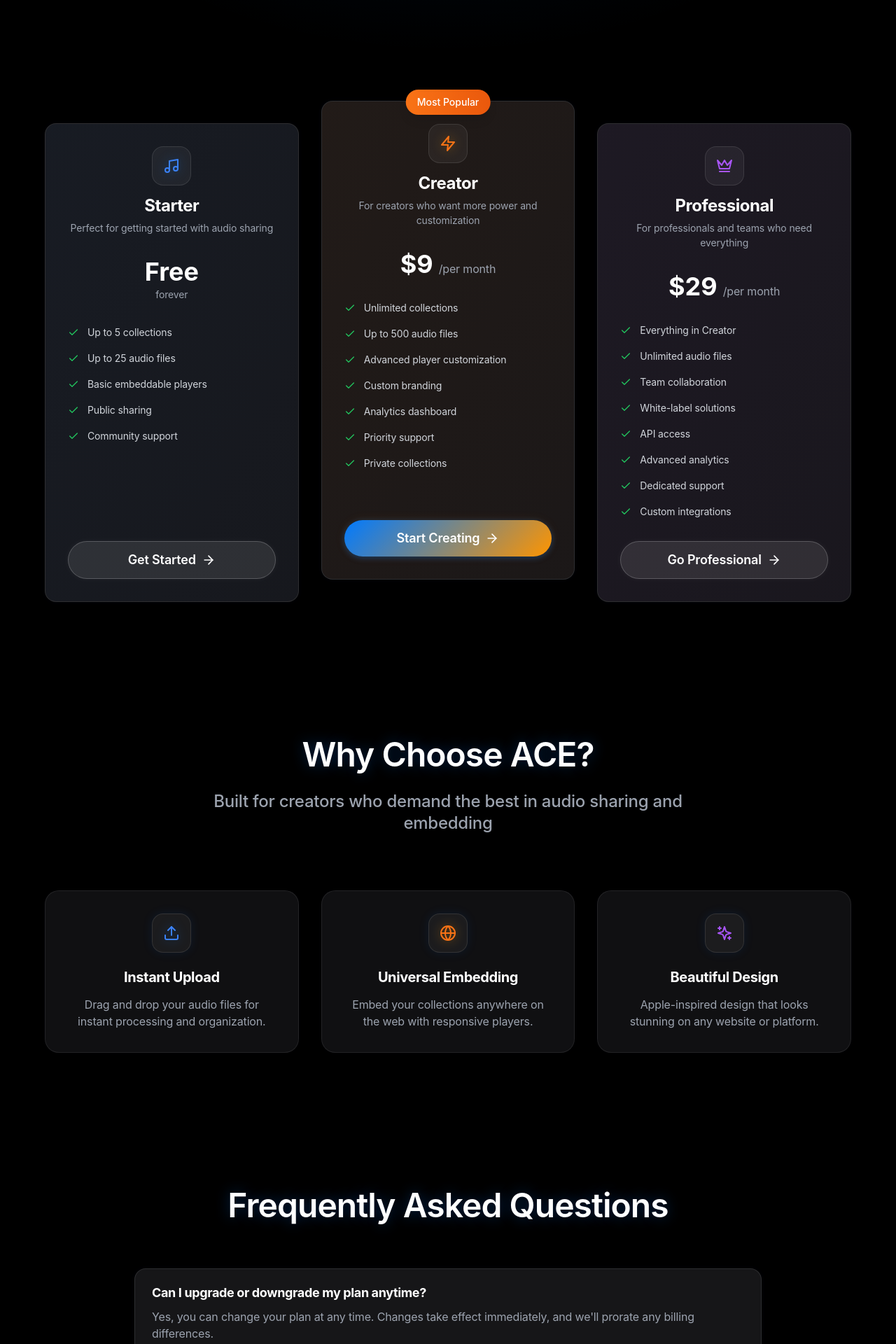
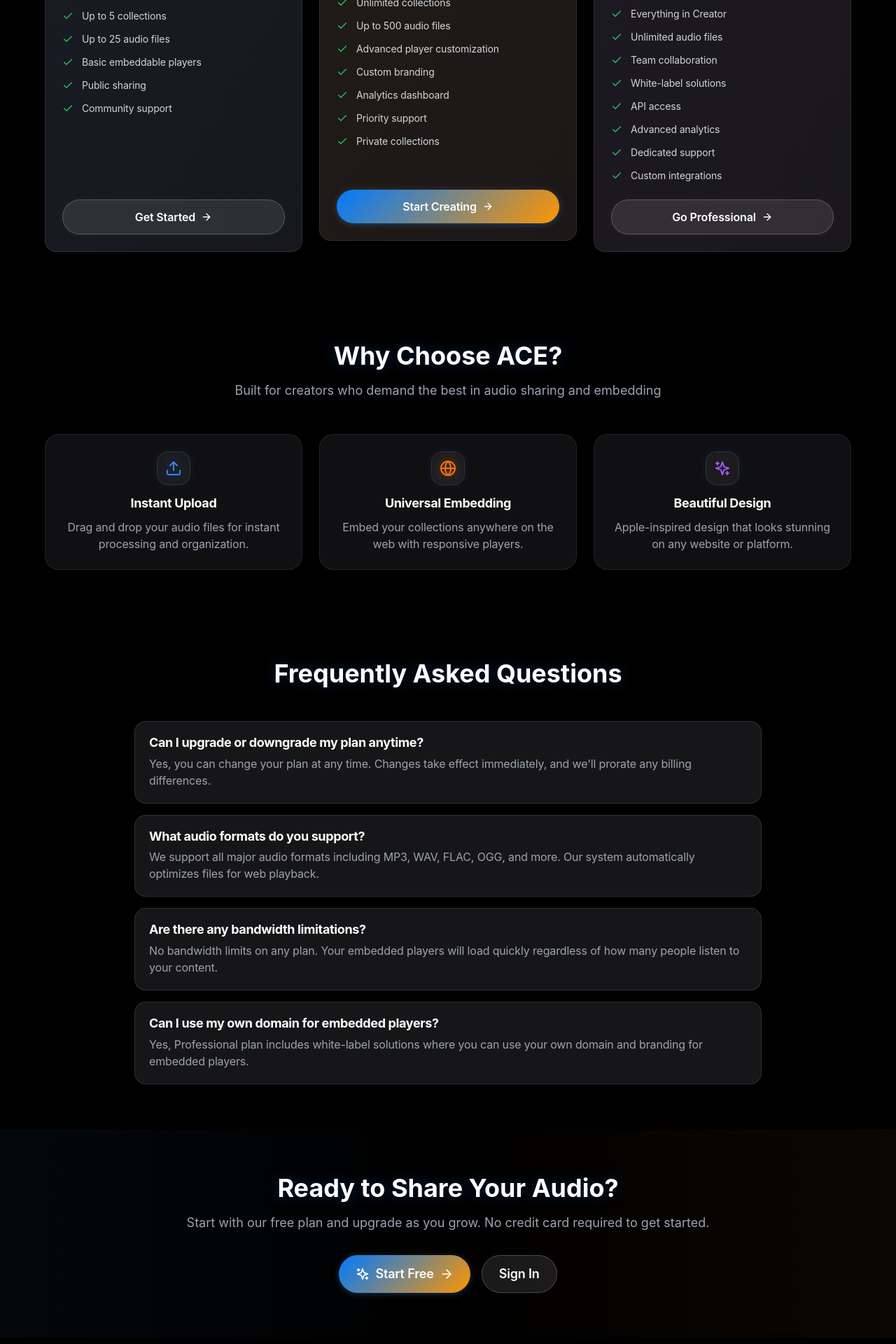
Before and after one commit to DerfBeingDerf/upwork-v2-test, a React (Vite) app: page /pricing in a window 1280 px wide. Shown: the part 800-2720 px from the top of the page at 70% size. Built offline with nearby package versions, Linux system fonts and the light colour scheme; no server answers.

Commit message:
Tighten pricing page spacing

```diff
--- a/src/pages/PricingPage.tsx
+++ b/src/pages/PricingPage.tsx
@@ -14,7 +14,6 @@ export default function PricingPage() {
   });
 
   const y1 = useTransform(scrollYProgress, [0, 1], [0, -50]);
-  const y2 = useTransform(scrollYProgress, [0, 1], [0, -100]);
 
   const plans = [
     {
@@ -105,8 +104,8 @@ export default function PricingPage() {
 
   return (
     <div ref={containerRef} className="min-h-screen bg-black">
-      {/* Hero Section */}
-      <section className="relative min-h-screen flex items-center hero-apple hero-glow">
+      {/* Hero Section - Reduced height */}
+      <section className="relative pt-32 pb-16 flex items-center hero-apple hero-glow">
         <div className="w-full max-w-none px-8 sm:px-12 lg:px-16">
           <div className="max-w-4xl mx-auto text-center">
             <motion.div
@@ -115,7 +114,7 @@ export default function PricingPage() {
               animate={{ opacity: 1, y: 0 }}
               transition={{ duration: 0.8, ease: "easeOut" }}
             >
-              <h1 className="text-apple-display text-white mb-6 heading-glow">
+              <h1 className="text-5xl lg:text-6xl font-bold text-white mb-6 heading-glow">
                 Choose Your
                 <br />
                 <span className="bg-gradient-to-r from-blue-500 to-orange-500 bg-clip-text text-transparent">
@@ -123,7 +122,7 @@ export default function PricingPage() {
                 </span>
               </h1>
 
-              <p className="text-apple-subheadline text-gray-300 mb-12 max-w-3xl mx-auto">
+              <p className="text-xl text-gray-300 mb-8 max-w-3xl mx-auto">
                 From free sharing to professional solutions, find the perfect plan for your audio content needs.
               </p>
             </motion.div>
@@ -131,11 +130,11 @@ export default function PricingPage() {
         </div>
       </section>
 
-      {/* Pricing Cards */}
-      <section className="py-24 relative">
+      {/* Pricing Cards - Reduced padding */}
+      <section className="py-16 relative">
         <div className="w-full max-w-none px-8 sm:px-12 lg:px-16">
           <div className="max-w-7xl mx-auto">
-            <div className="grid lg:grid-cols-3 gap-8">
+            <div className="grid lg:grid-cols-3 gap-6">
               {plans.map((plan, index) => (
                 <motion.div
                   key={plan.name}
@@ -143,11 +142,11 @@ export default function PricingPage() {
                   whileInView={{ opacity: 1, y: 0 }}
                   transition={{ duration: 0.8, delay: index * 0.1 }}
                   viewport={{ once: true }}
-                  className={`relative ${plan.popular ? 'lg:-mt-8 lg:mb-8' : ''}`}
+                  className={`relative ${plan.popular ? 'lg:-mt-4 lg:mb-4' : ''}`}
                 >
                   {plan.popular && (
-                    <div className="absolute -top-4 left-1/2 transform -translate-x-1/2 z-10">
-                      <div className="bg-gradient-to-r from-orange-500 to-orange-600 text-white px-4 py-2 rounded-full text-sm font-medium shadow-lg">
+                    <div className="absolute -top-3 left-1/2 transform -translate-x-1/2 z-10">
+                      <div className="bg-gradient-to-r from-orange-500 to-orange-600 text-white px-3 py-1.5 rounded-full text-sm font-medium shadow-lg">
                         Most Popular
                       </div>
                     </div>
@@ -157,20 +156,20 @@ export default function PricingPage() {
                     {/* Background gradient */}
                     <div className={`absolute inset-0 bg-gradient-to-br ${plan.gradient} opacity-50`} />
 
-                    <div className="relative p-8 flex flex-col h-full">
-                      {/* Plan Header */}
-                      <div className="text-center mb-8">
-                        <div className="inline-flex items-center justify-center h-14 w-14 rounded-2xl bg-white/5 mb-4 border border-white/10">
+                    <div className="relative p-6 flex flex-col h-full">
+                      {/* Plan Header - Reduced spacing */}
+                      <div className="text-center mb-6">
+                        <div className="inline-flex items-center justify-center h-12 w-12 rounded-2xl bg-white/5 mb-3 border border-white/10">
                           {plan.icon}
                         </div>
-                        <h3 className="text-2xl font-semibold text-white mb-2 text-apple-title">{plan.name}</h3>
+                        <h3 className="text-xl font-semibold text-white mb-2 text-apple-title">{plan.name}</h3>
                         <p className="text-gray-400 text-sm text-apple-body">{plan.description}</p>
                       </div>
 
-                      {/* Pricing */}
-                      <div className="text-center mb-8">
+                      {/* Pricing - Reduced spacing */}
+                      <div className="text-center mb-6">
                         <div className="flex items-baseline justify-center">
-                          <span className="text-4xl font-bold text-white">{plan.price}</span>
+                          <span className="text-3xl font-bold text-white">{plan.price}</span>
                           {plan.price !== 'Free' && (
                             <span className="text-gray-400 ml-2 text-apple-body">/{plan.period}</span>
                           )}
@@ -180,8 +179,8 @@ export default function PricingPage() {
                         )}
                       </div>
 
-                      {/* Features - flex-grow to push button to bottom */}
-                      <div className="space-y-4 mb-8 flex-grow">
+                      {/* Features - Reduced spacing */}
+                      <div className="space-y-3 mb-6 flex-grow">
                         {plan.features.map((feature, featureIndex) => (
                           <div key={featureIndex} className="flex items-center">
                             <Check size={16} className="text-green-500 mr-3 flex-shrink-0" />
@@ -190,20 +189,20 @@ export default function PricingPage() {
                         ))}
                       </div>
 
-                      {/* CTA Button - positioned at bottom */}
+                      {/* CTA Button */}
                       <div className="mt-auto">
                         <motion.button
                           whileHover={{ scale: 1.02 }}
                           whileTap={{ scale: 0.98 }}
                           onClick={() => handleGetStarted(plan.name)}
-                          className={`w-full py-4 rounded-full font-medium transition-all duration-200 text-lg ${
+                          className={`w-full py-3 rounded-full font-medium transition-all duration-200 ${
                             plan.popular
                               ? 'btn-apple-primary'
                               : 'btn-apple-secondary'
                           }`}
                         >
                           {plan.cta}
-                          <ArrowRight className="ml-2 h-5 w-5 inline" />
+                          <ArrowRight className="ml-2 h-4 w-4 inline" />
                         </motion.button>
                       </div>
                     </div>
@@ -215,25 +214,25 @@ export default function PricingPage() {
         </div>
       </section>
 
-      {/* Features Section */}
-      <section className="py-24 relative">
+      {/* Features Section - Reduced padding */}
+      <section className="py-16 relative">
         <div className="w-full max-w-none px-8 sm:px-12 lg:px-16">
           <motion.div
             initial={{ opacity: 0, y: 50 }}
             whileInView={{ opacity: 1, y: 0 }}
             transition={{ duration: 0.8 }}
             viewport={{ once: true }}
-            className="text-center mb-20"
+            className="text-center mb-12"
           >
-            <h2 className="text-apple-headline text-white mb-6 heading-glow">
+            <h2 className="text-3xl lg:text-4xl font-bold text-white mb-4 heading-glow">
               Why Choose ACE?
             </h2>
-            <p className="text-apple-subheadline text-gray-400 max-w-2xl mx-auto">
+            <p className="text-lg text-gray-400 max-w-2xl mx-auto">
               Built for creators who demand the best in audio sharing and embedding
             </p>
           </motion.div>
 
-          <div className="grid md:grid-cols-3 gap-8 max-w-6xl mx-auto">
+          <div className="grid md:grid-cols-3 gap-6 max-w-6xl mx-auto">
             {features.map((feature, index) => (
               <motion.div
                 key={index}
@@ -241,12 +240,12 @@ export default function PricingPage() {
                 whileInView={{ opacity: 1, y: 0 }}
                 transition={{ duration: 0.8, delay: index * 0.1 }}
                 viewport={{ once: true }}
-                className="feature-apple feature-glow p-8 text-center group"
+                className="feature-apple feature-glow p-6 text-center group"
               >
-                <div className="inline-flex items-center justify-center h-14 w-14 rounded-2xl bg-white/5 mb-6 mx-auto group-hover:scale-110 transition-transform duration-300 border border-white/10 glow-subtle">
+                <div className="inline-flex items-center justify-center h-12 w-12 rounded-2xl bg-white/5 mb-4 mx-auto group-hover:scale-110 transition-transform duration-300 border border-white/10 glow-subtle">
                   {feature.icon}
                 </div>
-                <h3 className="text-xl font-semibold mb-4 text-white text-apple-title">{feature.title}</h3>
+                <h3 className="text-lg font-semibold mb-3 text-white text-apple-title">{feature.title}</h3>
                 <p className="text-gray-400 text-apple-body">{feature.description}</p>
               </motion.div>
             ))}
@@ -254,8 +253,8 @@ export default function PricingPage() {
         </div>
       </section>
 
-      {/* FAQ Section */}
-      <section className="py-24 relative">
+      {/* FAQ Section - Reduced padding and spacing */}
+      <section className="py-16 relative">
         <div className="w-full max-w-none px-8 sm:px-12 lg:px-16">
           <div className="max-w-4xl mx-auto">
             <motion.div
@@ -263,14 +262,14 @@ export default function PricingPage() {
               whileInView={{ opacity: 1, y: 0 }}
               transition={{ duration: 0.8 }}
               viewport={{ once: true }}
-              className="text-center mb-16"
+              className="text-center mb-12"
             >
-              <h2 className="text-apple-headline text-white mb-6 heading-glow">
+              <h2 className="text-3xl lg:text-4xl font-bold text-white mb-4 heading-glow">
                 Frequently Asked Questions
               </h2>
             </motion.div>
 
-            <div className="space-y-6">
+            <div className="space-y-4">
               {[
                 {
                   question: "Can I upgrade or downgrade my plan anytime?",
@@ -295,9 +294,9 @@ export default function PricingPage() {
                   whileInView={{ opacity: 1, y: 0 }}
                   transition={{ duration: 0.6, delay: index * 0.1 }}
                   viewport={{ once: true }}
-                  className="card-apple-subtle p-6"
+                  className="card-apple-subtle p-5"
                 >
-                  <h3 className="text-lg font-semibold text-white mb-3 text-apple-title">{faq.question}</h3>
+                  <h3 className="text-lg font-semibold text-white mb-2 text-apple-title">{faq.question}</h3>
                   <p className="text-gray-400 text-apple-body">{faq.answer}</p>
                 </motion.div>
               ))}
@@ -306,8 +305,8 @@ export default function PricingPage() {
         </div>
       </section>
 
-      {/* CTA Section */}
-      <section className="py-24 relative">
+      {/* CTA Section - Reduced padding */}
+      <section className="py-16 relative">
         <div className="absolute inset-0 bg-gradient-to-r from-blue-500/5 via-transparent to-orange-500/5" />
         <div className="w-full max-w-none px-8 sm:px-12 lg:px-16 text-center relative">
           <motion.div
@@ -317,10 +316,10 @@ export default function PricingPage() {
             viewport={{ once: true }}
             className="max-w-3xl mx-auto"
           >
-            <h2 className="text-apple-headline text-white mb-6 heading-glow">
+            <h2 className="text-3xl lg:text-4xl font-bold text-white mb-4 heading-glow">
               Ready to Share Your Audio?
             </h2>
-            <p className="text-apple-subheadline text-gray-400 mb-10">
+            <p className="text-lg text-gray-400 mb-8">
               Start with our free plan and upgrade as you grow. No credit card required to get started.
             </p>
 
@@ -329,7 +328,7 @@ export default function PricingPage() {
                 whileHover={{ scale: 1.02 }}
                 whileTap={{ scale: 0.98 }}
                 onClick={() => handleGetStarted('Free')}
-                className="btn-apple-primary px-10 py-4 text-lg"
+                className="btn-apple-primary px-8 py-3 text-lg"
               >
                 <Sparkles className="mr-2 h-5 w-5 icon-glow" />
                 Start Free
@@ -340,7 +339,7 @@ export default function PricingPage() {
                 whileHover={{ scale: 1.02 }}
                 whileTap={{ scale: 0.98 }}
                 onClick={() => navigate('/login')}
-                className="btn-apple-secondary px-10 py-4 text-lg"
+                className="btn-apple-secondary px-8 py-3 text-lg"
               >
                 Sign In
               </motion.button>
```
